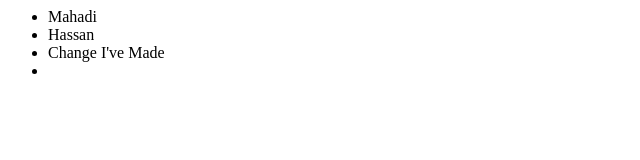
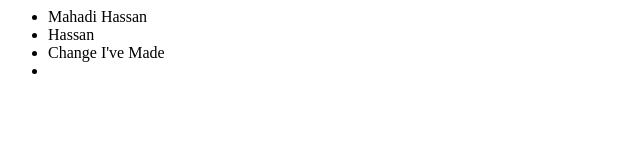
Before and after one commit to mhwayez/cs50w, a plain HTML site: page index.html in a window 1280 px wide. Shown: the full height of the page, 0-640 px from the left. Drawn offline with Linux system fonts and the light colour scheme.

Commit message:
Update index.html
Checking Merge Conflict

```diff
--- a/index.html
+++ b/index.html
@@ -4,7 +4,7 @@
     </head>
     <body>
         <ul>
-            <li>Mahadi </li>
+            <li>Mahadi Hassan </li>
             <li>Hassan</li>
             <li>Change I've Made <li>
         </ul>
```
